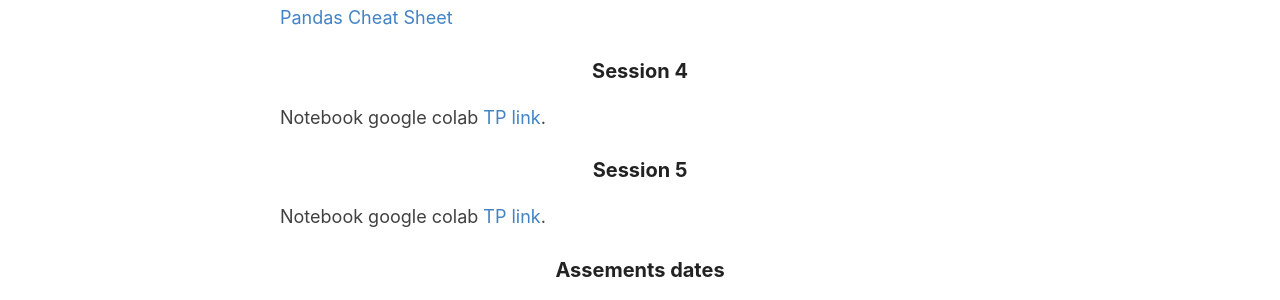
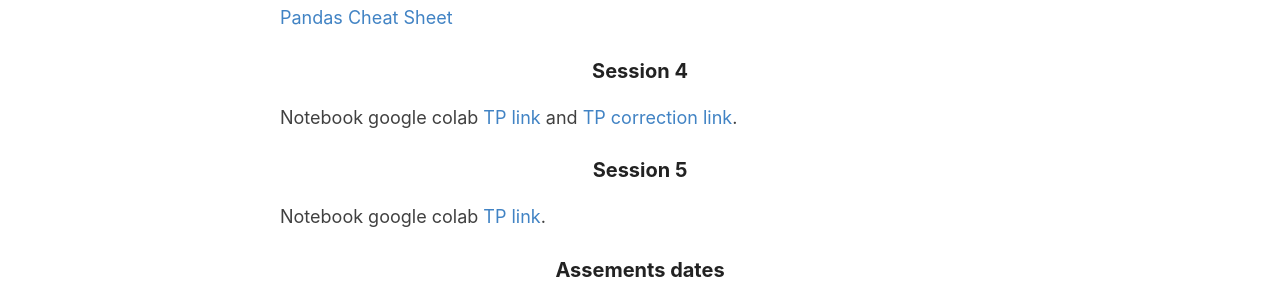
Before and after one commit to Zaltarba/blog, a Jekyll site: the page built from _pages/teaching.md, in a window 1280 px wide. Shown: the part 804-1104 px from the top of the page. Built offline with Jekyll 4.4.1, drawn with Linux system fonts in a browser that asks for light colours.

Commit message:
Update teaching.md

```diff
--- a/_pages/teaching.md
+++ b/_pages/teaching.md
@@ -24,7 +24,8 @@ Notebook google colab [TP link](https://colab.research.google.com/github/Zaltarb
 
 ### Session 4
 
-Notebook google colab [TP link](https://colab.research.google.com/github/Zaltarba/PSL_python_for_finance/blob/main/python_session_4.ipynb).
+Notebook google colab [TP link](https://colab.research.google.com/github/Zaltarba/PSL_python_for_finance/blob/main/python_session_4.ipynb) and [TP correction  link](https://colab.research.google.com/github/Zaltarba/PSL_python_for_finance/blob/main/python_session_4_corrected.ipynb).
+
 
 ### Session 5
 
```
